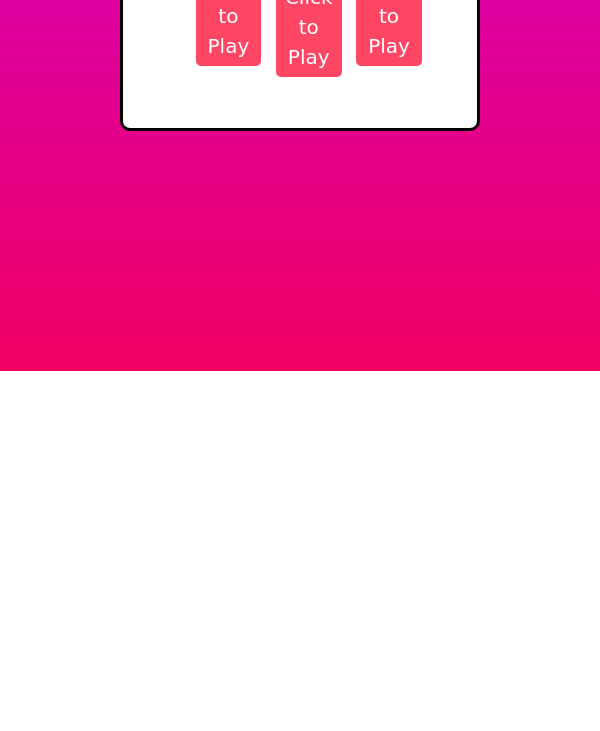
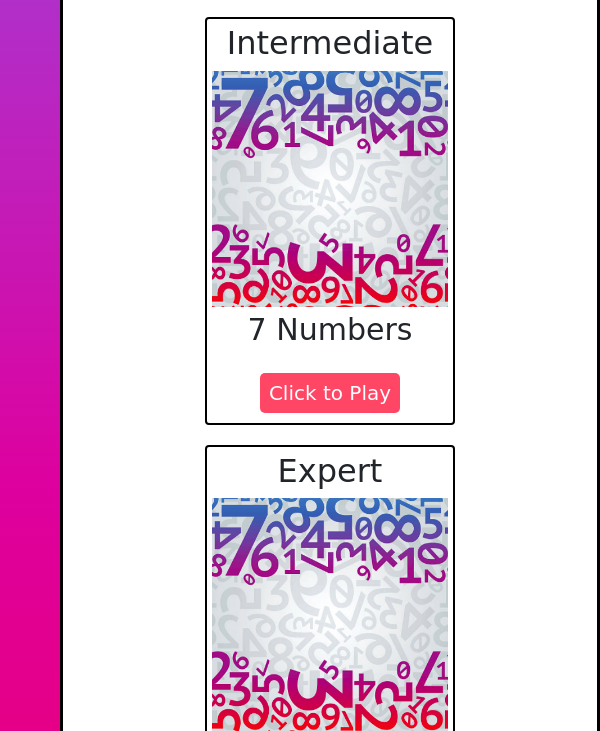
Before and after one commit to CSeckman/Do-You-Recall, a plain HTML site: page index.html in a window 600 px wide. Shown: the part 714-1445 px from the top of the page. Before the commit the page ends 1085 px from the top, so only its background shows below. Drawn offline with nearby package versions, Linux system fonts and the light colour scheme; a web font is replaced by a local one.

Commit message:
responsive for phone and ipad

```diff
--- a/index.html
+++ b/index.html
@@ -23,9 +23,11 @@
 </head>
 <body>
   <div class= "main-div">
+    <div class= 'instructions-div'>
       <header>Do You Recall?</header>
       <h1>A series of numbers will appear and the player must recall the numbers in the correct order (no spaces, commas or extras - example: 12345) Recall the number series and you win! </h1>
       <h1 class="instructions">Start by selecting your difficulty! </h1>
+    </div>
     <div class="all-cards">
       <div class="beginner-card border-white card">
         <h5>Beginner</h5>
@@ -38,7 +40,6 @@
           </button>
         </div>
       </div>
-
       <div class="intermediate-card border-white card">
         <h5>Intermediate</h5>
         <div class="starter-sreen">
--- a/style.css
+++ b/style.css
@@ -34,8 +34,7 @@ h5 {
   background-color: white;
   border: solid 3px black;
   border-radius: 10px;
-  margin: 5% 20% 40% 20%;
-  padding: 0px;
+  margin: 20px;
 }
 
 .all-cards {
@@ -54,13 +53,13 @@ h5 {
   display: flex;
   flex-direction: column;
   text-align: center;
-  width: 25%;
-
+  min-width: 250px;
+  max-width: 400px;
+  margin: 10px;
 }
 
 .start-img {
   display: flex;
-  margin: 2px;
   background-image: url("images/numbers_pic.png");
   background-size: cover;
   position: relative;
@@ -87,10 +86,13 @@ h5 {
   flex-direction: column;
   align-items: center;
   text-align: center;
-  width: 40%;
+  width: 350px;
   margin: 7% 10%;
+  padding: 50px 10px;
   max-width: 600px;
+  min-width: 300px;
   max-height: 700px;
+  min-height: 400px;
 
 }
 
@@ -187,3 +189,34 @@ p {
   color: white;
   margin: 0 5px;
 }
+
+
+@media (max-width: 600px) {
+  .main-div{
+    width: 90%
+  }
+  h5 {
+    font-size: 2rem;
+  }
+  header {
+    font-size: 30px;
+  }
+  .card {
+    padding: 5px;
+    border: black solid 2px !important;
+  }
+  .form {
+    flex-direction: column;
+    justify-content: center;
+    align-items: center;
+  }
+  .btn {
+    margin: 5px;
+  }
+}
+
+@media (min-width: 600px) {
+  .main-div {
+    margin: 5% 10% 30% 10%;
+  }
+}
```
Lines whose indentation alone changed are shown as unchanged.
